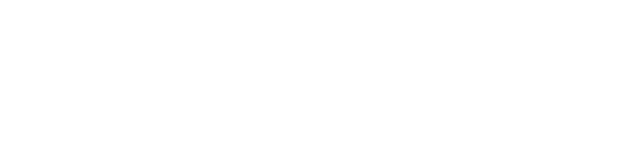
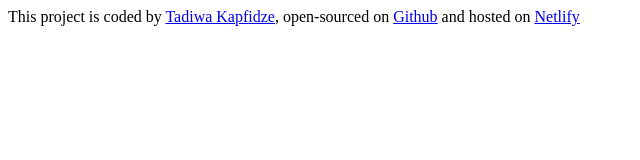
Before and after one commit to Tadiwaaaaa/world-clock, a plain HTML site: page index.html in a window 1280 px wide. Shown: the whole page, without its empty margins (0-640 px from the left). Drawn offline with Linux system fonts and the light colour scheme.

Commit message:
Updated index.html

```diff
--- a/index.html
+++ b/index.html
@@ -8,5 +8,8 @@
 </head>
 <body>
     <script src="index.js"></script>
+    <footer>
+        This project is coded by <a href="https://github.com/Tadiwaaaaa">Tadiwa Kapfidze</a>, open-sourced on <a href="https://github.com/">Github</a> and hosted on <a href="https://app.netlify.com/">Netlify</a>
+    </footer>
 </body>
 </html>
```
